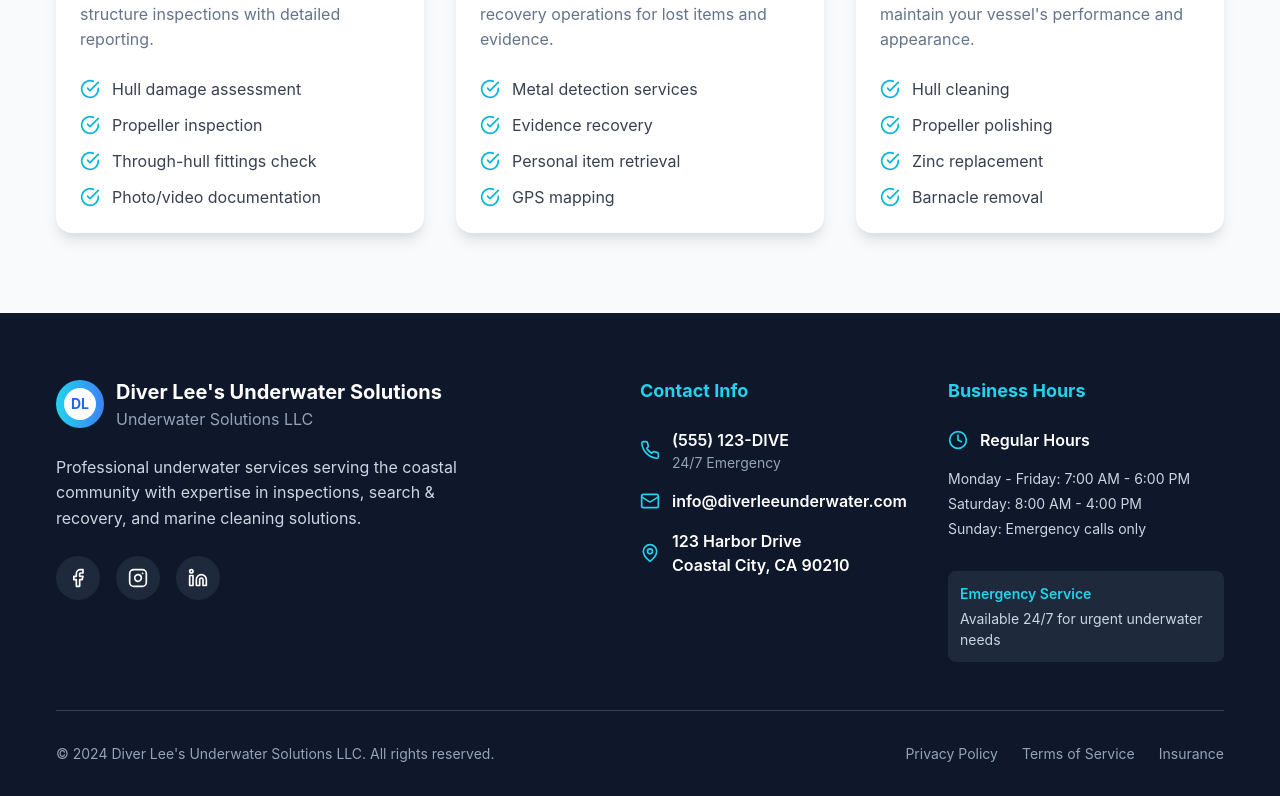
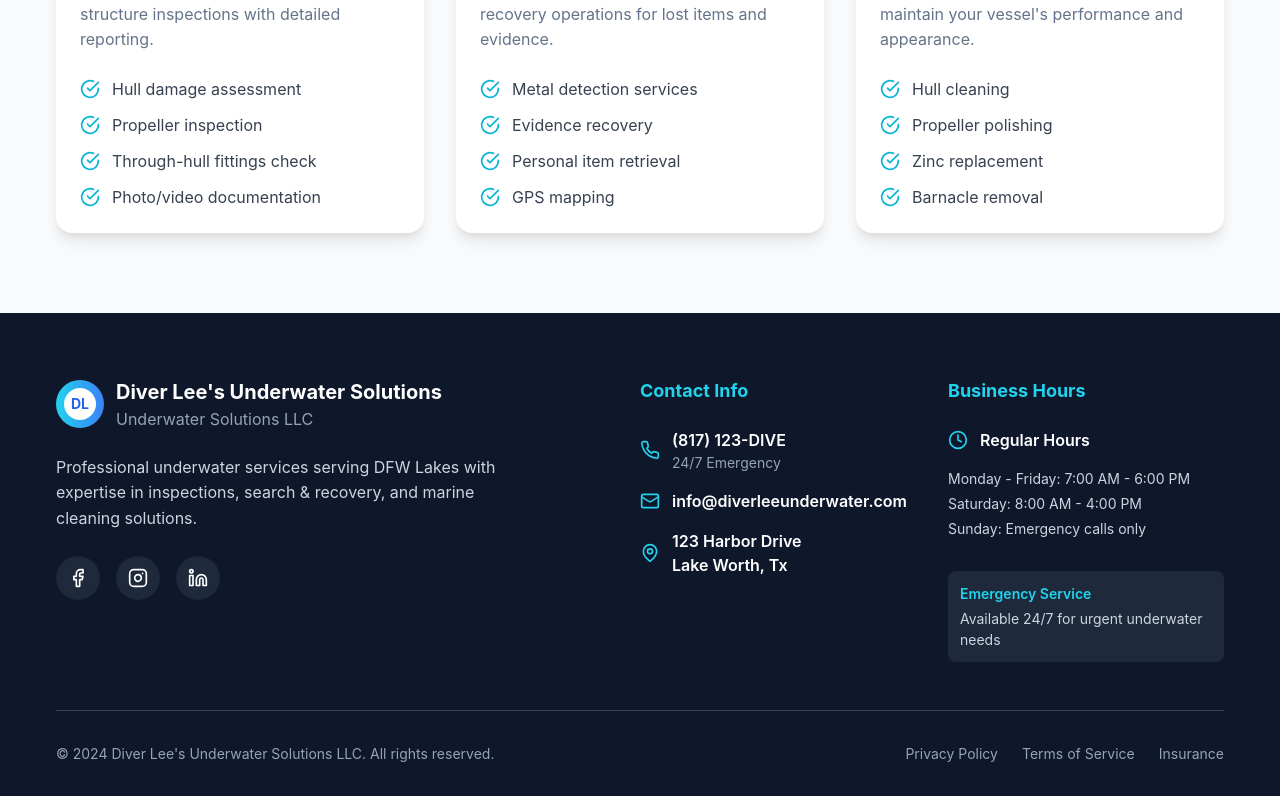
Before and after one commit to jakeburke1775/diverlee, a React (Vite) app: page / in a window 1280 px wide. Shown: the part 1292-2088 px from the top of the page. Built offline with nearby package versions, Linux system fonts and the light colour scheme.

Commit message:
Updated Footer.jsx

```diff
--- a/src/components/Footer/Footer.jsx
+++ b/src/components/Footer/Footer.jsx
@@ -21,7 +21,7 @@ const Footer = () => {
               </div>
             </div>
             <p className="company-description">
-              Professional underwater services serving the coastal community with expertise in
+              Professional underwater services serving DFW Lakes with expertise in
               inspections, search & recovery, and marine cleaning solutions.
             </p>
             <div className="social-links">
@@ -44,7 +44,7 @@ const Footer = () => {
               <div className="contact-item">
                 <Phone className="contact-icon" />
                 <div className="contact-details">
-                  <p className="contact-primary">(555) 123-DIVE</p>
+                  <p className="contact-primary">(817) 123-DIVE</p>
                   <p className="contact-secondary">24/7 Emergency</p>
                 </div>
               </div>
@@ -58,7 +58,7 @@ const Footer = () => {
                 <MapPin className="contact-icon" />
                 <div className="contact-details">
                   <p className="contact-primary">123 Harbor Drive</p>
-                  <p className="contact-primary">Coastal City, CA 90210</p>
+                  <p className="contact-primary">Lake Worth, Tx</p>
                 </div>
               </div>
             </div>
```
